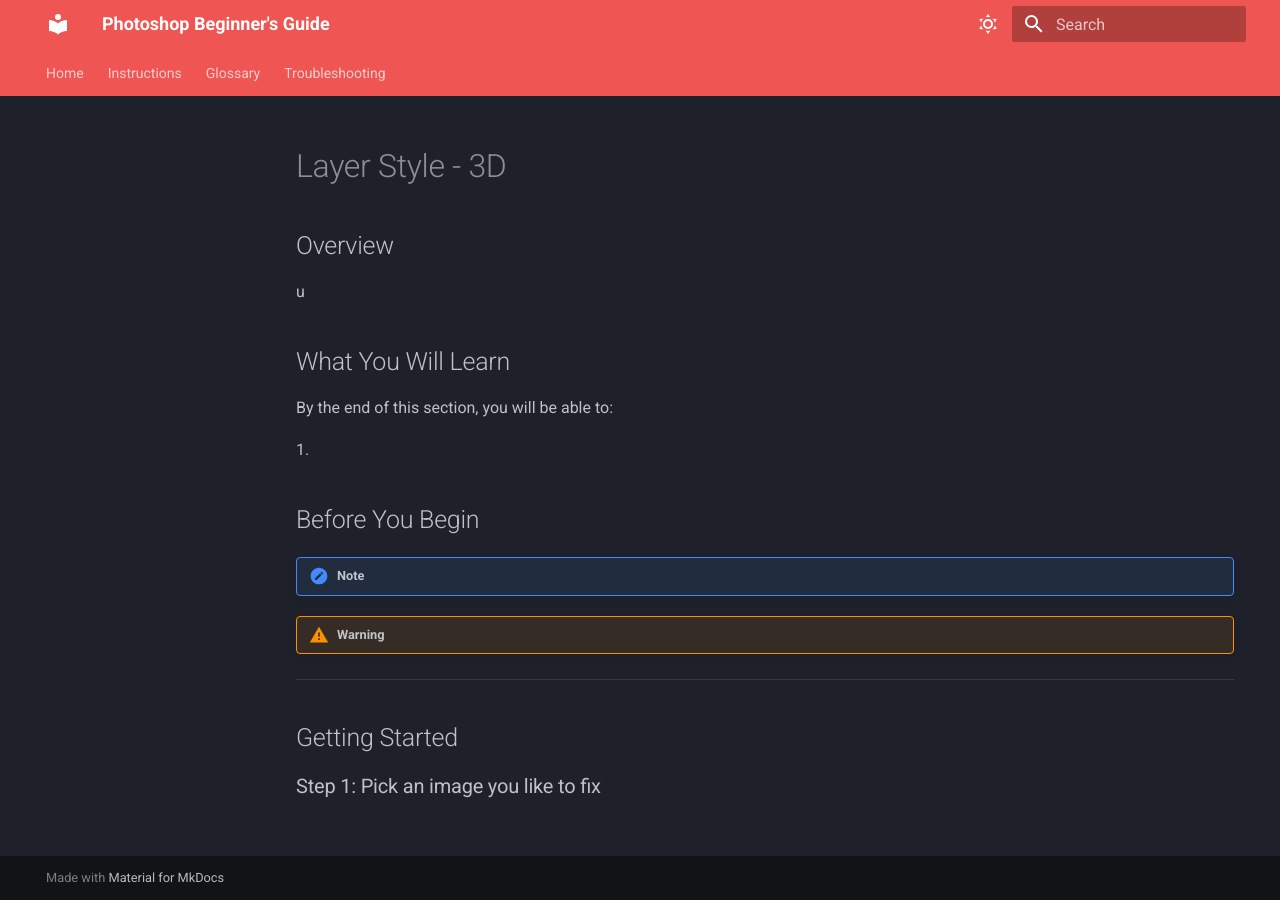
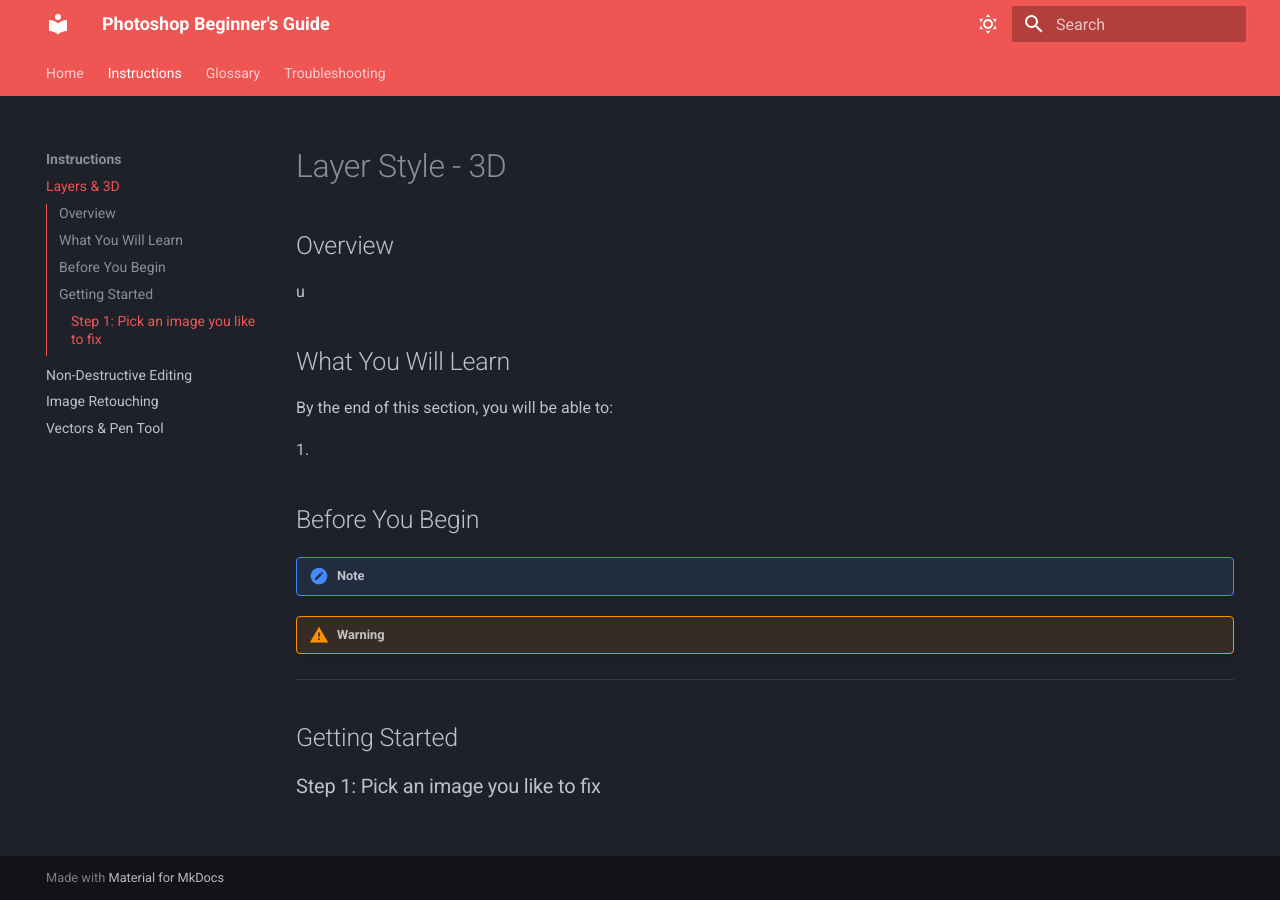
Before and after one commit to ShervinBabaei2007/mkdoc-UserDoc, an MkDocs documentation site: the page built from docs/instructions/layerstyle-3d.md, in a window 1280 px wide. Built offline with MkDocs 1.6.1 and Material for MkDocs 9.7.7, drawn with Linux system fonts in a browser that asks for light colours.

Commit message:
fix mkdoc nav

```diff
--- a/mkdocs.yml
+++ b/mkdocs.yml
@@ -31,7 +31,7 @@
 nav:
   - Home: index.md
   - Instructions:
-      - Effects & 3D: instructions/effects-3d.md
+      - Layers & 3D: instructions/layerstyle-3d.md
       - Non-Destructive Editing: instructions/non-destructive.md
       - Image Retouching: instructions/retouching.md
       - Vectors & Pen Tool: instructions/vectors.md
```
